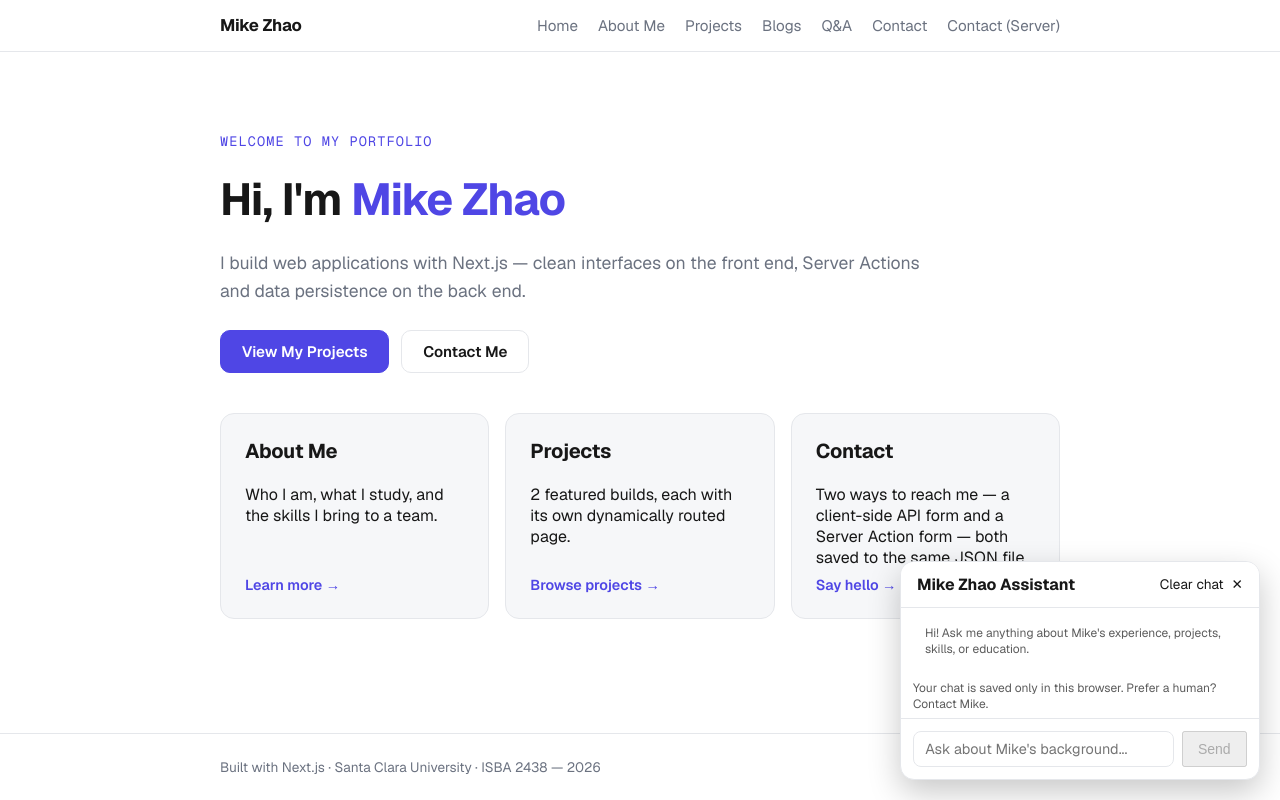
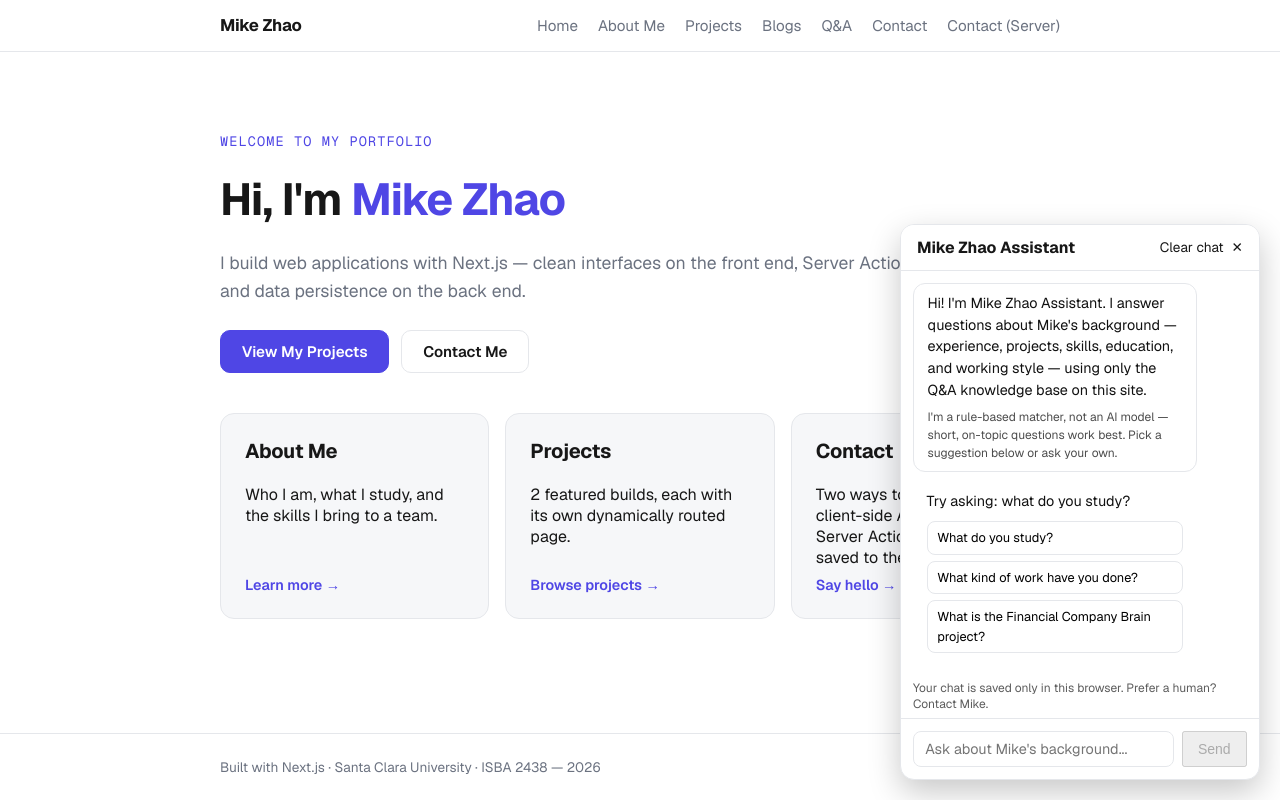
Before and after one commit to Mikeylove-997/portfolio, a Next.js app: page / in a window 1280 px wide. Both pictures are taken after a click on the button "Ask Mike Zhao Assistant". Built offline with nearby package versions, Linux system fonts and the light colour scheme.

Commit message:
Add intro explanation and starter questions to chat widget

```diff
--- a/app/globals.css
+++ b/app/globals.css
@@ -534,6 +534,11 @@ h2 {
   padding: 0.35rem 0.75rem;
 }
 
+.chat-intro {
+  background: var(--card, #fff);
+  border: 1px solid var(--border);
+}
+
 .chat-input-row {
   display: flex;
   gap: 0.5rem;
--- a/components/ChatWidget.tsx
+++ b/components/ChatWidget.tsx
@@ -149,11 +149,42 @@ export default function ChatWidget() {
             </div>
           </div>
           <div className="chat-messages" ref={listRef}>
+            <div className="chat-message assistant">
+              <div className="chat-bubble chat-intro">
+                <p>
+                  Hi! I&apos;m Mike Zhao Assistant. I answer questions about
+                  Mike&apos;s background — experience, projects, skills,
+                  education, and working style — using only the Q&amp;A
+                  knowledge base on this site.
+                </p>
+                <p className="chat-source">
+                  I&apos;m a rule-based matcher, not an AI model — short,
+                  on-topic questions work best. Pick a suggestion below or ask
+                  your own.
+                </p>
+              </div>
+            </div>
             {messages.length === 0 ? (
-              <p className="chat-note">
-                Hi! Ask me anything about Mike&apos;s experience, projects,
-                skills, or education.
-              </p>
+              <ChatMessage
+                message={{
+                  role: "assistant",
+                  text: "Try asking: what do you study?",
+                  source: null,
+                  related: [
+                    { id: "starter-1", question: "What do you study?" },
+                    {
+                      id: "starter-2",
+                      question: "What kind of work have you done?",
+                    },
+                    {
+                      id: "starter-3",
+                      question: "What is the Financial Company Brain project?",
+                    },
+                  ],
+                  timestamp: "starter",
+                }}
+                onAskRelated={ask}
+              />
             ) : (
               messages.map((message, index) => (
                 <ChatMessage
```
